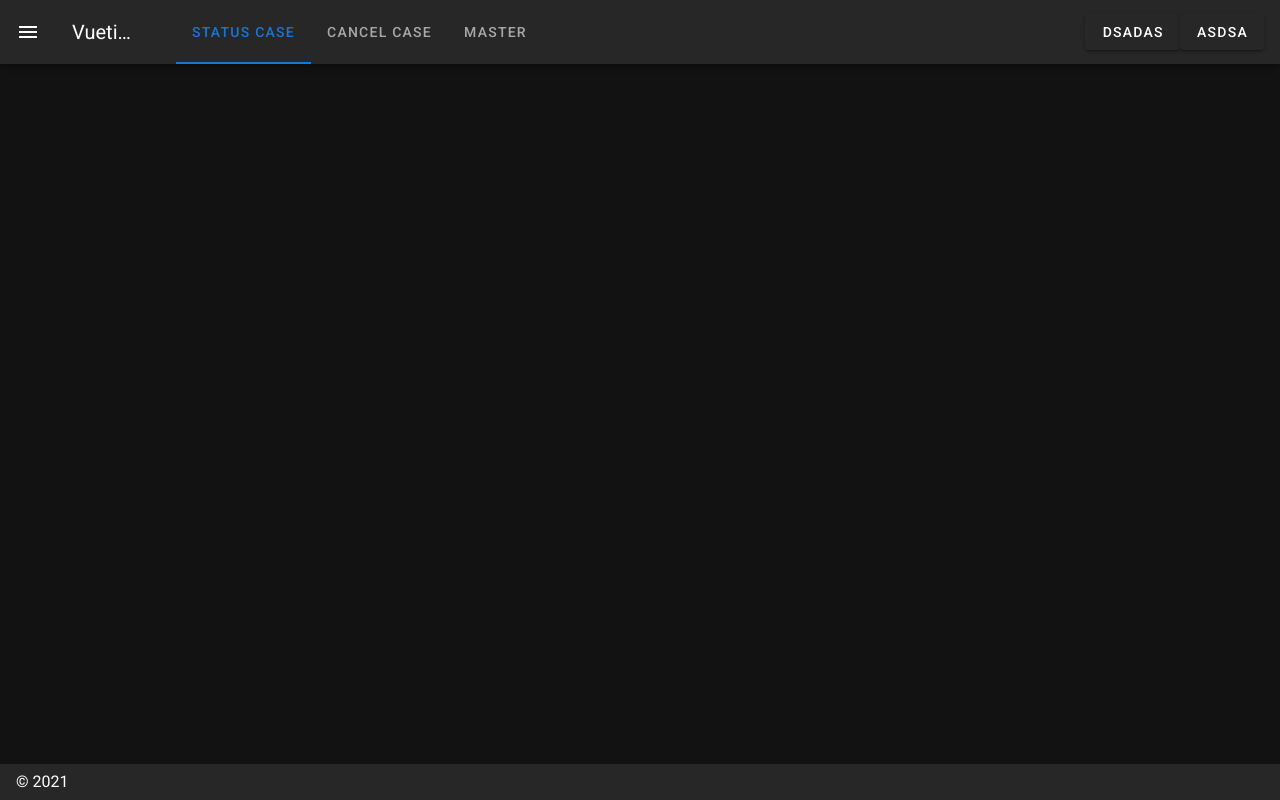
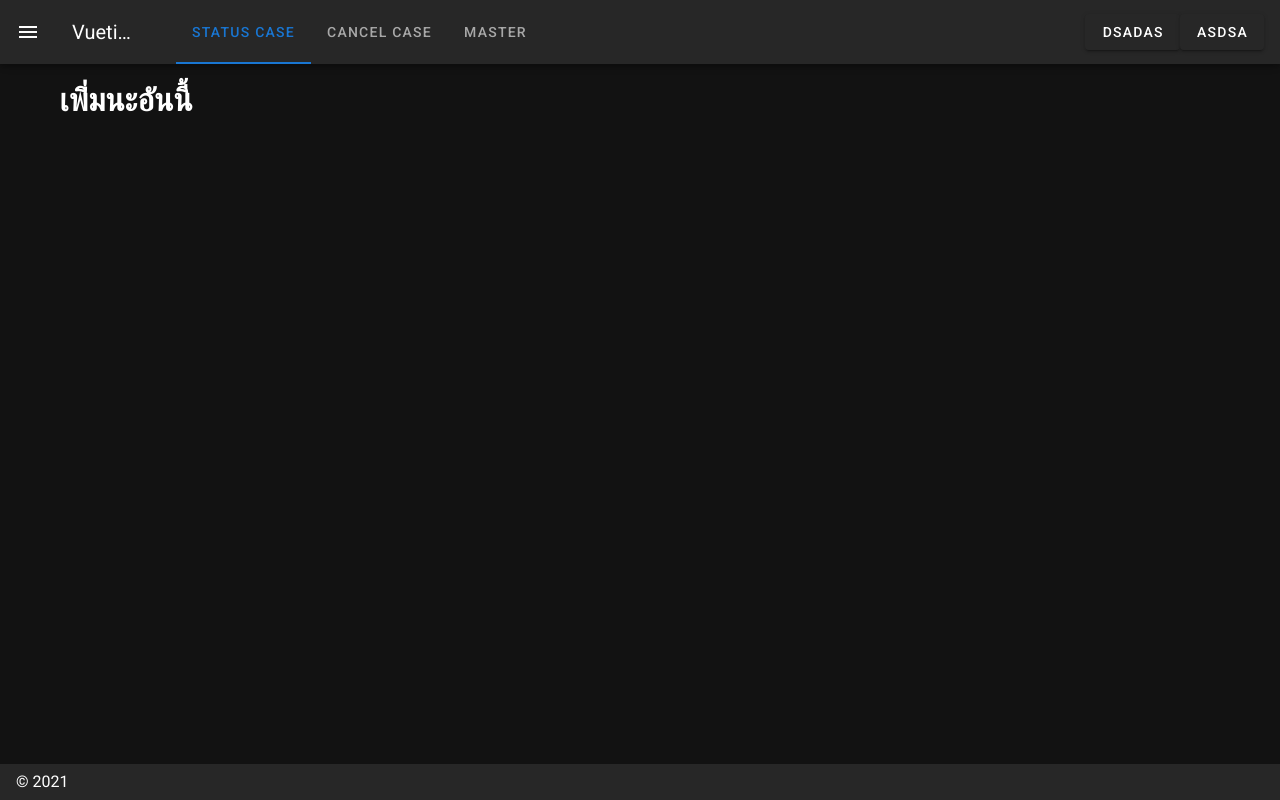
Before and after one commit to wizard2542/repair-it-support, a Nuxt app: page /cancel-case-page in a window 1280 px wide. Built offline with nearby package versions, Linux system fonts and the light colour scheme.

Commit message:
Merge branch 'Boat22'

```diff
--- a/pages/cancel-case-page.vue
+++ b/pages/cancel-case-page.vue
@@ -1,5 +1,5 @@
 <template>
-
+<h1> เพิ่่มนะอันนี้ </h1>
 </template>
 <script>
 export default {
```
